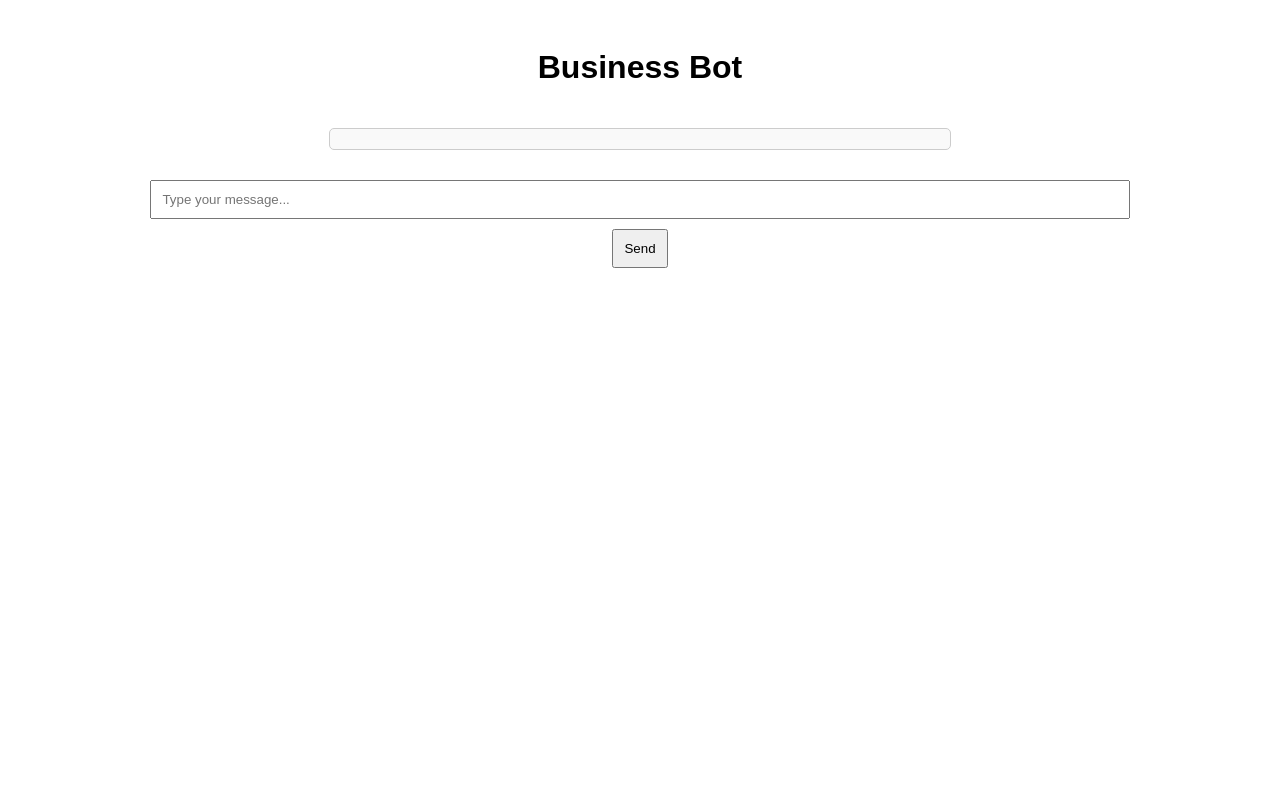
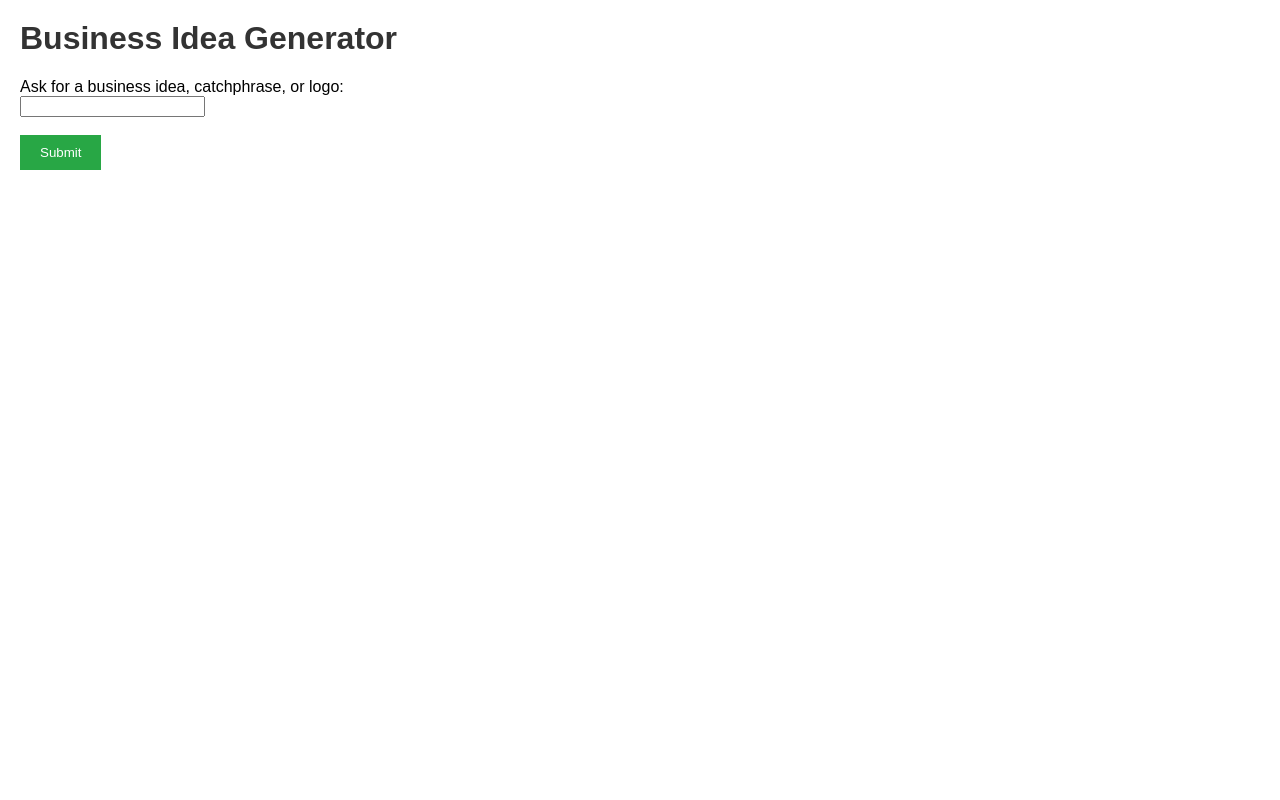
Before and after one commit to verioxz/business-bot-test, a Flask app: page / in a window 1280 px wide. Run offline with Flask 2, Linux system fonts and the light colour scheme.

Commit message:
Update index.html

```diff
--- a/templates/index.html
+++ b/templates/index.html
@@ -2,73 +2,85 @@
 <head>
     <meta charset="UTF-8">
     <meta name="viewport" content="width=device-width, initial-scale=1.0">
-    <title>Business Bot</title>
+    <title>Business Idea Generator</title>
     <style>
         body {
             font-family: Arial, sans-serif;
-            display: flex;
-            flex-direction: column;
-            align-items: center;
-            padding: 20px;
+            margin: 20px;
         }
-        #chat {
-            width: 80%;
-            max-width: 600px;
-            margin: 20px 0;
-            border: 1px solid #ccc;
-            padding: 10px;
-            border-radius: 5px;
-            background-color: #f9f9f9;
+        h1 {
+            color: #333;
         }
-        .message {
-            margin: 10px 0;
-        }
-        .user {
-            text-align: right;
-            color: blue;
-        }
-        .bot {
-            text-align: left;
-            color: green;
-        }
-        input {
-            width: 80%;
-            padding: 10px;
-            margin: 10px 0;
+        form {
+            margin-bottom: 20px;
         }
         button {
-            padding: 10px;
+            padding: 10px 20px;
+            background-color: #28a745;
+            color: #fff;
+            border: none;
+            cursor: pointer;
+        }
+        button:hover {
+            background-color: #218838;
+        }
+        #response {
+            margin-top: 20px;
+            font-size: 1.2em;
+            color: #007bff;
         }
     </style>
 </head>
 <body>
-    <h1>Business Bot</h1>
-    <div id="chat"></div>
-    <input type="text" id="userInput" placeholder="Type your message...">
-    <button onclick="sendMessage()">Send</button>
+    <h1>Business Idea Generator</h1>
+    <form id="request-form">
+        <label for="message">Ask for a business idea, catchphrase, or logo:</label><br>
+        <input type="text" id="message" name="message" required><br><br>
+        <button type="submit">Submit</button>
+    </form>
+    <div id="response"></div>
+    <div id="logo-container"></div>
+    <script>
+        document.getElementById('request-form').addEventListener('submit', function(event) {
+            event.preventDefault();
+            const message = document.getElementById('message').value;
 
-    <script>
-        function sendMessage() {
-            const userInput = document.getElementById('userInput');
-            const chat = document.getElementById('chat');
+            fetch('/chat', {
+                method: 'POST',
+                headers: {
+                    'Content-Type': 'application/json',
+                },
+                body: JSON.stringify({ message: message }),
+            })
+            .then(response => response.json())
+            .then(data => {
+                const responseDiv = document.getElementById('response');
+                const logoContainer = document.getElementById('logo-container');
+                responseDiv.innerHTML = '';
+                logoContainer.innerHTML = '';
 
-            if (userInput.value.trim()) {
-                const userMessage = document.createElement('div');
-                userMessage.className = 'message user';
-                userMessage.textContent = userInput.value;
-                chat.appendChild(userMessage);
-
-                fetch('http://localhost:5000/chat', {
-                    method: 'POST',
-                    headers: { 'Content-Type': 'application/json' },
-                    body: JSON.stringify({ message: userInput.value })
-                })
-                .then(response => {
-                    if (response.headers.get('Content-Type').includes('image/png')) {
-                        return response.blob();
-                    } else {
-                        return response.json();
-                    }
-                })
-                .then(data => {
-                    if (data instanceof
+                if (message.toLowerCase().includes('logo')) {
+                    fetch('/chat', {
+                        method: 'POST',
+                        headers: {
+                            'Content-Type': 'application/json',
+                        },
+                        body: JSON.stringify({ message: 'logo' }),
+                    })
+                    .then(response => response.blob())
+                    .then(blob => {
+                        const img = document.createElement('img');
+                        img.src = URL.createObjectURL(blob);
+                        logoContainer.appendChild(img);
+                    });
+                } else {
+                    responseDiv.textContent = data.reply;
+                }
+            })
+            .catch(error => {
+                console.error('Error:', error);
+            });
+        });
+    </script>
+</body>
+</html>
```
